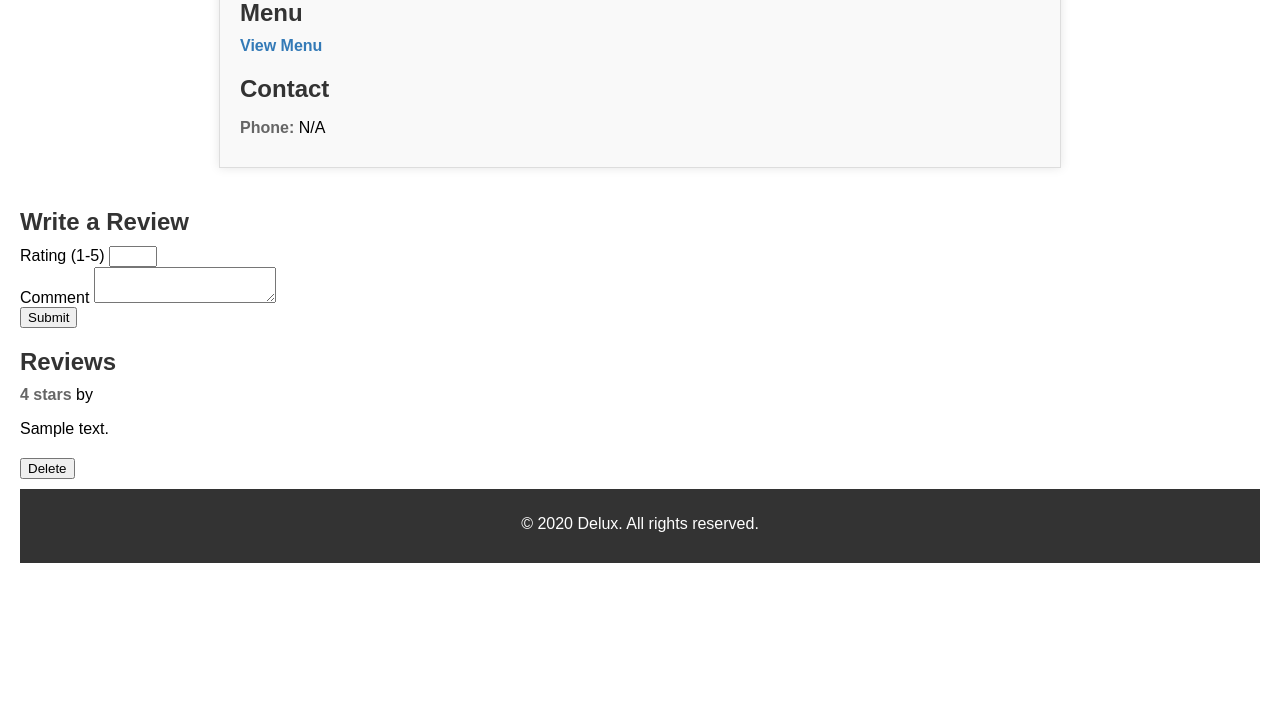
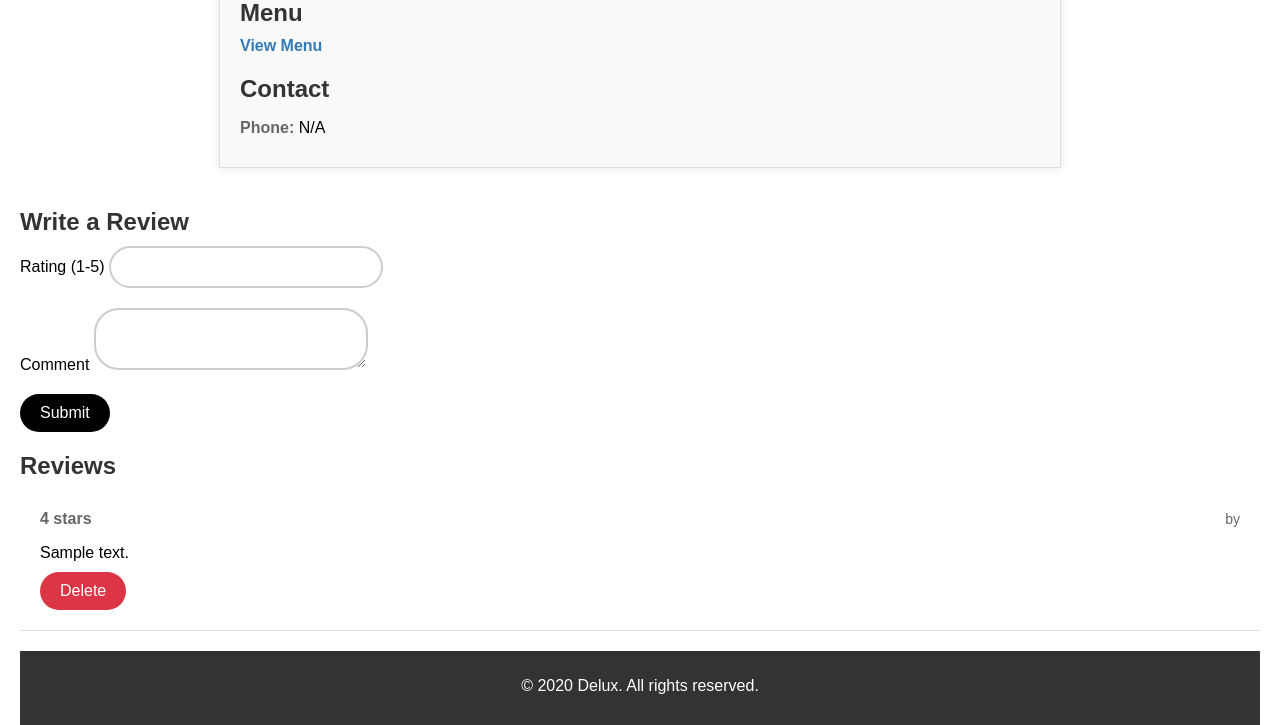
Before and after one commit to Amenallah28/Delux-PFA, a Flask app: template haya_bismellah/templates/restaurant_details.html in a window 1280 px wide. Shown: the part 783-1508 px from the top of the page. Before the commit the page ends 1346 px from the top, so only its background shows below. Run offline with Flask 3, Linux system fonts and the light colour scheme; a user stored in the database is signed in; tables that the repository leaves empty hold one stand-in row (values such as "Sample post"); the template is opened without the code that fills it: values that come from a table or form of the project are taken from there, most other values are stand-ins (such as "Sample title", 1, 10 or a date in 2020); grey boxes marked "Sample" are stand-in pictures; some libraries are stand-ins or nearby versions.

Commit message:
added the css for the review thing

```diff
--- a/haya_bismellah/static/css/details.css
+++ b/haya_bismellah/static/css/details.css
@@ -107,3 +107,92 @@
   .star.empty {
     color: #ccc;
   }
+/* Review form styles */
+.form-group {
+  margin-bottom: 20px;
+}
+
+.form-control {
+  padding: 10px;
+  font-size: 16px;
+  border: 2px solid #ccc;
+  border-radius: 25px;
+  width: 250px;
+}
+
+.btn-primary {
+  background-color: #337ab7;
+  color: #fff;
+  border: none;
+  border-radius: 25px;
+  padding: 10px 20px;
+  font-size: 16px;
+  cursor: pointer;
+}
+
+.btn-primary:hover {
+  background-color: #23527c;
+}
+
+/* Review list styles */
+.list-unstyled {
+  list-style: none;
+  padding: 0;
+  margin: 0;
+}
+
+.review {
+  margin-bottom: 20px;
+  padding: 20px;
+  border-bottom: 1px solid #ddd;
+}
+
+.review-header {
+  display: flex;
+  justify-content: space-between;
+  align-items: center;
+  margin-bottom: 10px;
+}
+
+.review-author {
+  font-size: 14px;
+  color: #666;
+}
+
+.review-comment {
+  font-size: 16px;
+  margin-bottom: 10px;
+}
+
+.btn-danger {
+  background-color: #dc3545;
+  color: #fff;
+  border: none;
+  border-radius: 25px;
+  padding: 10px 20px;
+  font-size: 16px;
+  cursor: pointer;
+}
+
+.btn-danger:hover {
+  background-color: #c82333;
+}
+
+/* Change submit button color to black */
+input[type="submit"] {
+  background-color: #000; /* Black color */
+  border: none;
+  color: #fff; /* White text color */
+  padding: 10px 20px;
+  font-size: 16px;
+  cursor: pointer;
+}
+
+.delete-button {
+  background-color: #000!important; /* Black color */
+  border: none;
+  color: #fff; /* White text color */
+  padding: 10px 20px;
+  font-size: 16px;
+  cursor: pointer;
+}
```
